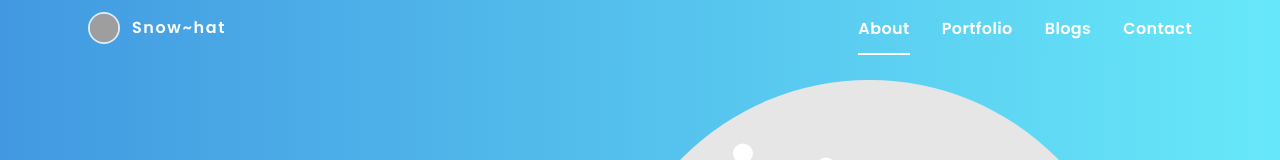
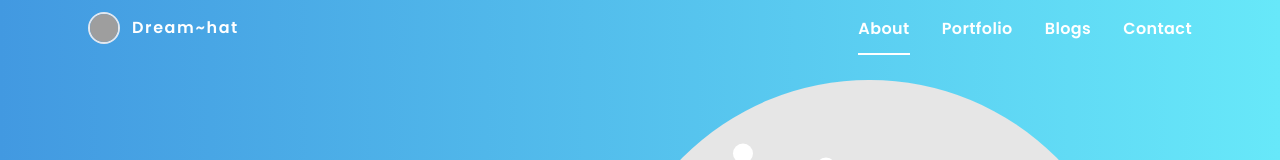
Before and after one commit to acatzk/my-website, a Nuxt app: page / in a window 1280 px wide. Shown: the top 160 px of the page. Built offline with nearby package versions, Linux system fonts and the light colour scheme; grey boxes are pictures that could not be loaded.

Commit message:
change site-name to Dream~hat

```diff
--- a/components/TheNavBar.vue
+++ b/components/TheNavBar.vue
@@ -5,7 +5,7 @@
         <div class="flex-shrink-0 py-3">
           <img class="h-8 w-8 rounded-full object-cover border-2" src="@/assets/images/avatar.png" alt="logo">
         </div>
-        <span class="font-semibold text-white tracking-widest">Snow~hat</span>
+        <span class="font-semibold text-white tracking-widest">Dream~hat</span>
       </div>
       <nav>
         <button class="block focus:outline-none rounded focus:ring-2 ring-teal-600 md:hidden">
```
